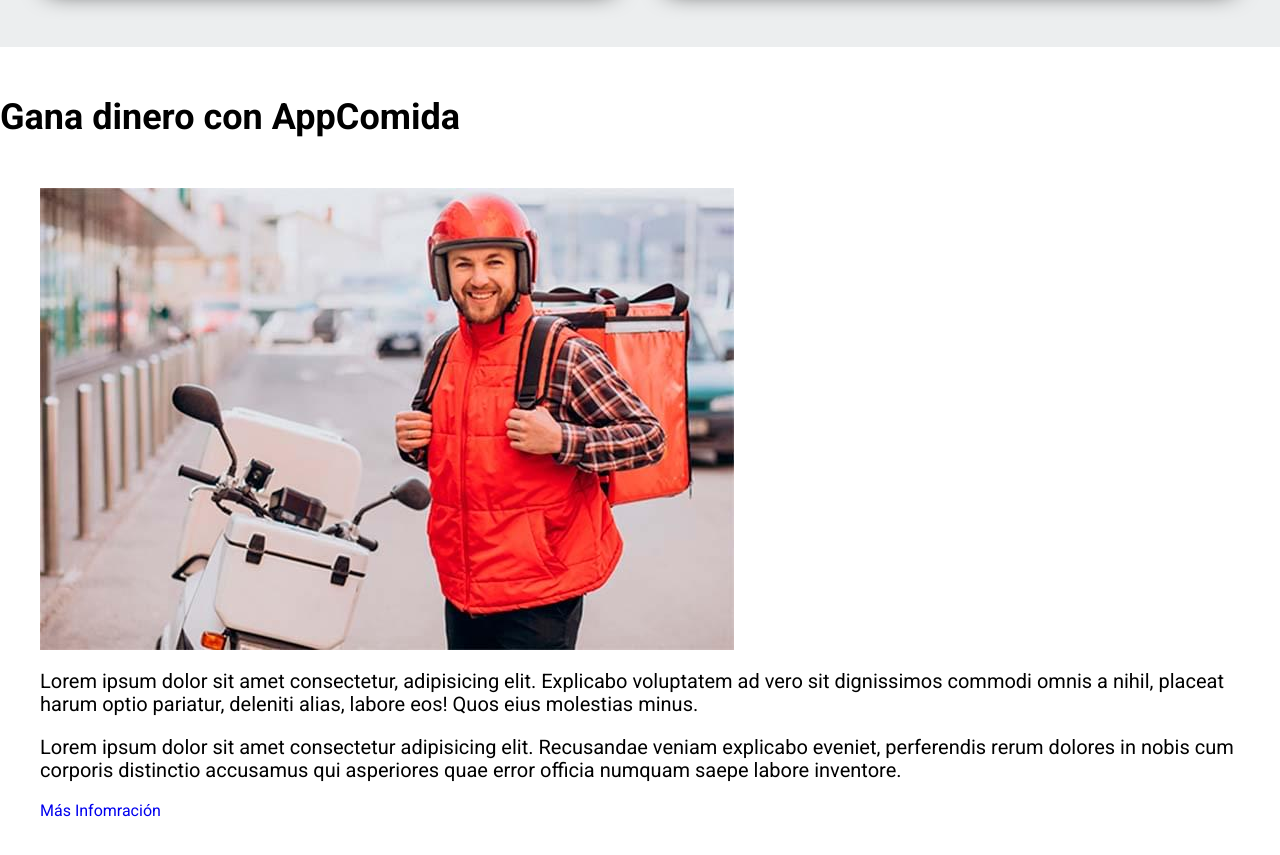
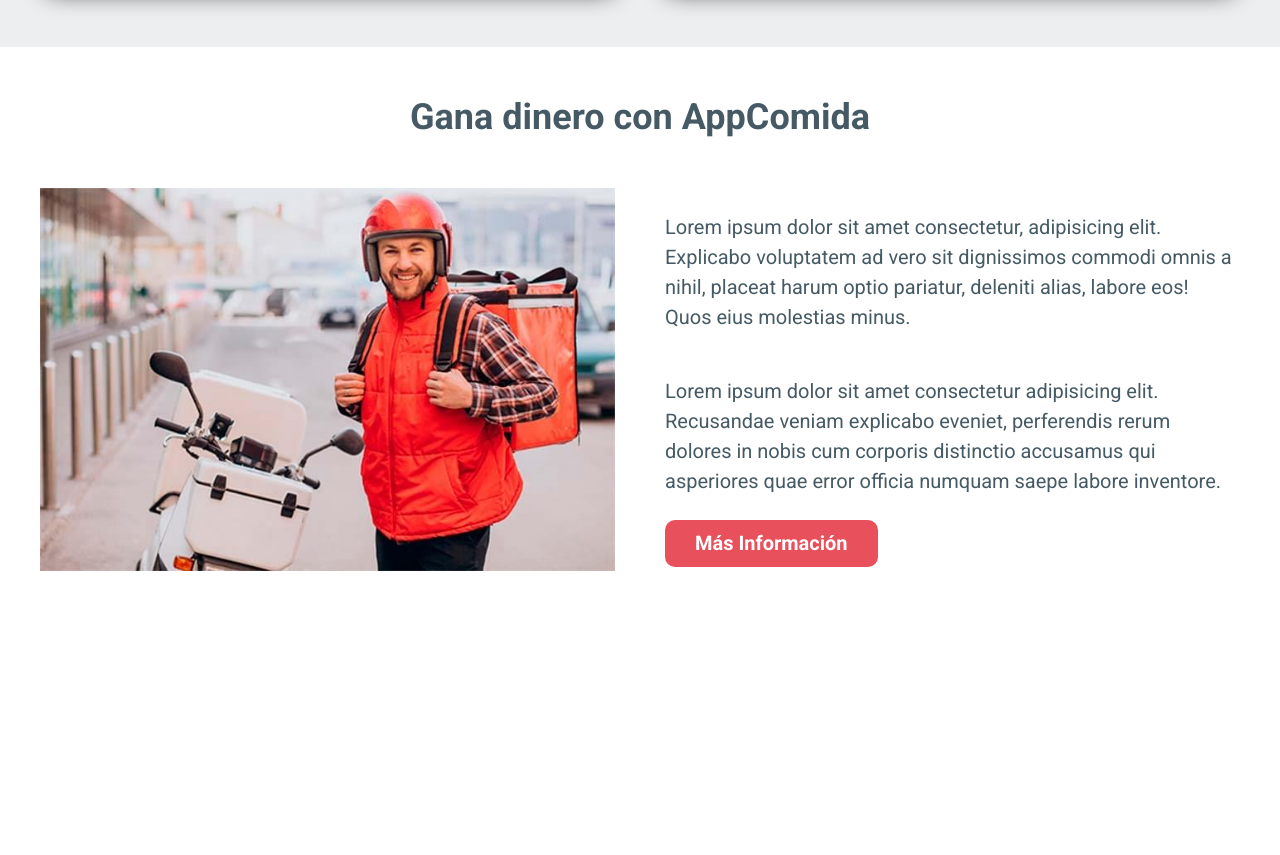
Before and after one commit to Geinersb/DeliveryAppPage, a website: page index.html in a window 1280 px wide. Shown: the part 4339-5194 px from the top of the page. After the commit the page ends 4960 px from the top, so only its background shows below. Drawn offline with Linux system fonts and the light colour scheme.

Commit message:
Se finaliza seccion de anuncio de repartidor

```diff
--- a/index.html
+++ b/index.html
@@ -334,16 +334,16 @@
             <img src="build/img/repartidor.jpg" alt="repartidor">
         </div>
 
-        <div class="repardirores__contenido">
+        <div class="repartidores__contenido">
             <p class="repartidores__texto">Lorem ipsum dolor sit amet consectetur, adipisicing elit. Explicabo voluptatem ad vero sit dignissimos commodi omnis a nihil, placeat harum optio pariatur, deleniti alias, labore eos! Quos eius molestias minus.</p>
             <p class="repartidores__texto">Lorem ipsum dolor sit amet consectetur adipisicing elit. Recusandae veniam explicabo eveniet, perferendis rerum dolores in nobis cum corporis distinctio accusamus qui asperiores quae error officia numquam saepe labore inventore.</p>
 
-            <a href="#" class="repartidores__enlace">Más Infomración</a>
+            <a href="#" class="repartidores__enlace">Más Información</a>
         </div>
     </div>
+</section>
 
-
-</section>
+<!-- SECCION DESCARGA LA APP -->
 
 
 </body>
--- a/src/scss/repartidores/_repartidores.scss
+++ b/src/scss/repartidores/_repartidores.scss
@@ -4,7 +4,7 @@
 .repartidores{
     padding: v.$separacion 0;
 
-    &__heaedin{
+    &__heading{
         text-align: center;
         color: v.$secundario;
     }
@@ -15,4 +15,22 @@
             @include m.grid(2, v.$separacion)
         }
     }
+
+&__contenido{
+display: flex;
+flex-direction: column;
+justify-content: space-evenly;
+align-items: flex-start;
 }
+
+&__texto{
+line-height: 1.5;
+color: v.$secundario;
+}
+
+&__enlace{
+@include m.boton(v.$primario, v.$blanco)
+}
+
+
+}
```
Also changed, not shown: build/css/app.css, 1 other file.
